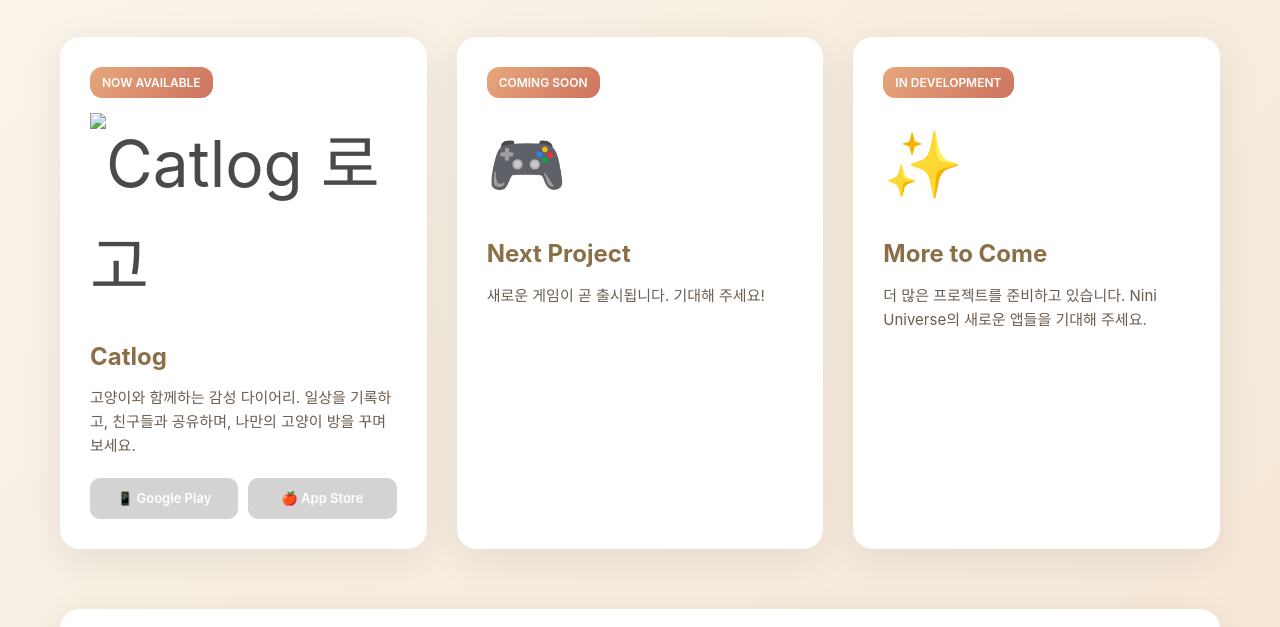
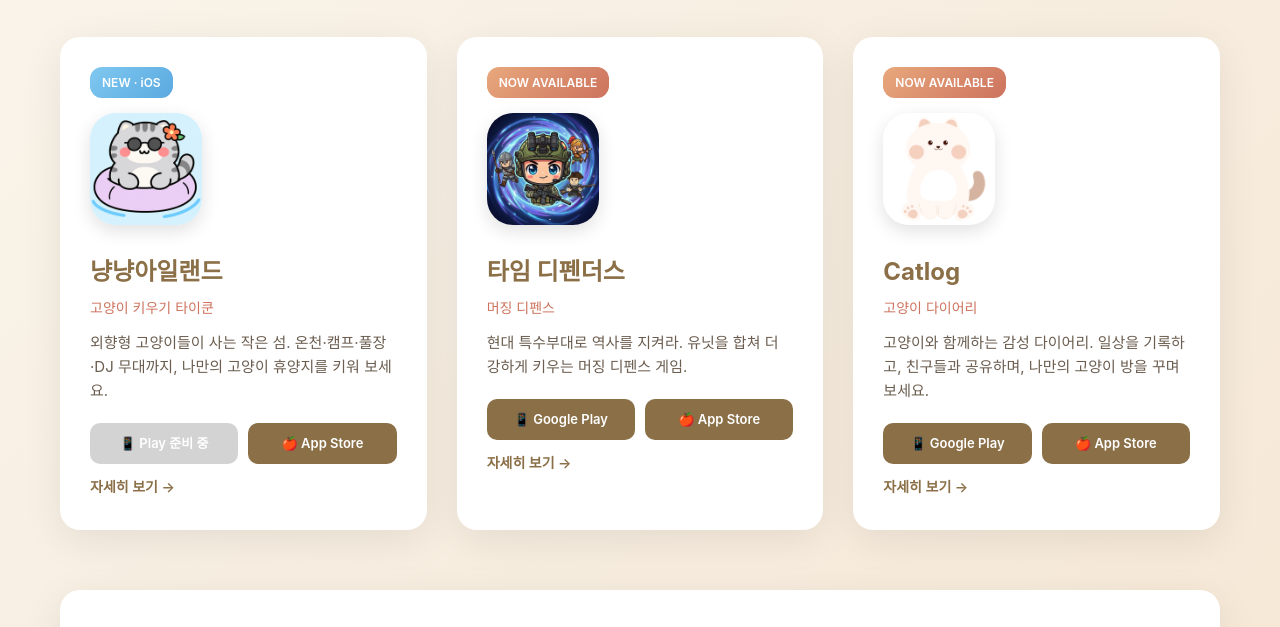
Before and after one commit to nini-universe/nini-universe.github.io, a plain HTML site: page index.html in a window 1280 px wide. Shown: the part 674-1301 px from the top of the page. Drawn offline with Linux system fonts and the light colour scheme.

Commit message:
앱 목록 최신화: 냥냥아일랜드·타임 디펜더스 추가, Catlog 아이콘 복구

```diff
--- a/index.html
+++ b/index.html
@@ -107,8 +107,37 @@
         }
 
         .product-icon {
-            font-size: 64px;
             margin-bottom: 20px;
+        }
+
+        .product-icon img {
+            width: 112px;
+            height: 112px;
+            border-radius: 26px;
+            box-shadow: 0 6px 18px rgba(0,0,0,0.12);
+        }
+
+        .product-card .genre {
+            font-size: 14px;
+            color: #CD735E;
+            margin: -4px 0 12px;
+        }
+
+        .badge.new {
+            background: linear-gradient(135deg, #7FC8F0, #5AA9E0);
+        }
+
+        .site-link {
+            display: inline-block;
+            margin-top: 12px;
+            font-size: 14px;
+            font-weight: 600;
+            color: #8B6F47;
+            text-decoration: none;
+        }
+
+        .site-link:hover {
+            text-decoration: underline;
         }
 
         .product-card h3 {
@@ -255,43 +284,61 @@
         <section class="products">
             <h2>Our Apps</h2>
             <div class="product-grid">
+                <!-- 냥냥아일랜드 -->
+                <div class="product-card">
+                    <div class="badge new">NEW · iOS</div>
+                    <div class="product-icon">
+                        <img src="img/meow-island.png" alt="냥냥아일랜드 아이콘">
+                    </div>
+                    <h3>냥냥아일랜드</h3>
+                    <div class="genre">고양이 키우기 타이쿤</div>
+                    <p>
+                        외향형 고양이들이 사는 작은 섬. 온천·캠프·풀장·DJ 무대까지,
+                        나만의 고양이 휴양지를 키워 보세요.
+                    </p>
+                    <div class="store-links">
+                        <a href="#" class="store-link coming-soon" aria-disabled="true">📱 Play 준비 중</a>
+                        <a href="https://apps.apple.com/app/id6761288407" class="store-link" target="_blank" rel="noopener">🍎 App Store</a>
+                    </div>
+                    <a class="site-link" href="https://nini-universe.github.io/meow-island-website/">자세히 보기 →</a>
+                </div>
+
+                <!-- 타임 디펜더스 -->
+                <div class="product-card">
+                    <div class="badge">NOW AVAILABLE</div>
+                    <div class="product-icon">
+                        <img src="img/time-defenders.png" alt="타임 디펜더스 아이콘">
+                    </div>
+                    <h3>타임 디펜더스</h3>
+                    <div class="genre">머징 디펜스</div>
+                    <p>
+                        현대 특수부대로 역사를 지켜라.
+                        유닛을 합쳐 더 강하게 키우는 머징 디펜스 게임.
+                    </p>
+                    <div class="store-links">
+                        <a href="https://play.google.com/store/apps/details?id=com.nini.timedefenders" class="store-link" target="_blank" rel="noopener">📱 Google Play</a>
+                        <a href="https://apps.apple.com/app/id6759893172" class="store-link" target="_blank" rel="noopener">🍎 App Store</a>
+                    </div>
+                    <a class="site-link" href="https://nini-universe.github.io/time-defenders-website/">자세히 보기 →</a>
+                </div>
+
                 <!-- Catlog -->
                 <div class="product-card">
                     <div class="badge">NOW AVAILABLE</div>
                     <div class="product-icon">
-                        <img src="catlog.png" alt="Catlog 로고" style="width: 200px; height: auto;">
+                        <img src="img/catlog.png" alt="Catlog 아이콘">
                     </div>
                     <h3>Catlog</h3>
+                    <div class="genre">고양이 다이어리</div>
                     <p>
                         고양이와 함께하는 감성 다이어리. 일상을 기록하고, 친구들과 공유하며,
                         나만의 고양이 방을 꾸며보세요.
                     </p>
                     <div class="store-links">
-                        <a href="#" class="store-link coming-soon">📱 Google Play</a>
-                        <a href="#" class="store-link coming-soon">🍎 App Store</a>
+                        <a href="https://play.google.com/store/apps/details?id=com.catlog.catlog" class="store-link" target="_blank" rel="noopener">📱 Google Play</a>
+                        <a href="https://apps.apple.com/app/id6752438401" class="store-link" target="_blank" rel="noopener">🍎 App Store</a>
                     </div>
-                </div>
-
-                <!-- Future App 1 -->
-                <div class="product-card">
-                    <div class="badge">COMING SOON</div>
-                    <div class="product-icon">🎮</div>
-                    <h3>Next Project</h3>
-                    <p>
-                        새로운 게임이 곧 출시됩니다.
-                        기대해 주세요!
-                    </p>
-                </div>
-
-                <!-- Future App 2 -->
-                <div class="product-card">
-                    <div class="badge">IN DEVELOPMENT</div>
-                    <div class="product-icon">✨</div>
-                    <h3>More to Come</h3>
-                    <p>
-                        더 많은 프로젝트를 준비하고 있습니다.
-                        Nini Universe의 새로운 앱들을 기대해 주세요.
-                    </p>
+                    <a class="site-link" href="https://nini-universe.github.io/catlog-website/">자세히 보기 →</a>
                 </div>
             </div>
         </section>
@@ -307,7 +354,7 @@
 
         <!-- Footer -->
         <footer>
-            <p>© 2025 Nini Universe. All rights reserved.</p>
+            <p>© 2025–2026 Nini Universe. All rights reserved.</p>
             <p style="margin-top: 10px; font-size: 12px;">
                 Making everyday special with joy and creativity
             </p>
```
Also changed, not shown: img/catlog.png (added), img/meow-island.png (added), img/time-defenders.png (added), 1 other file.
